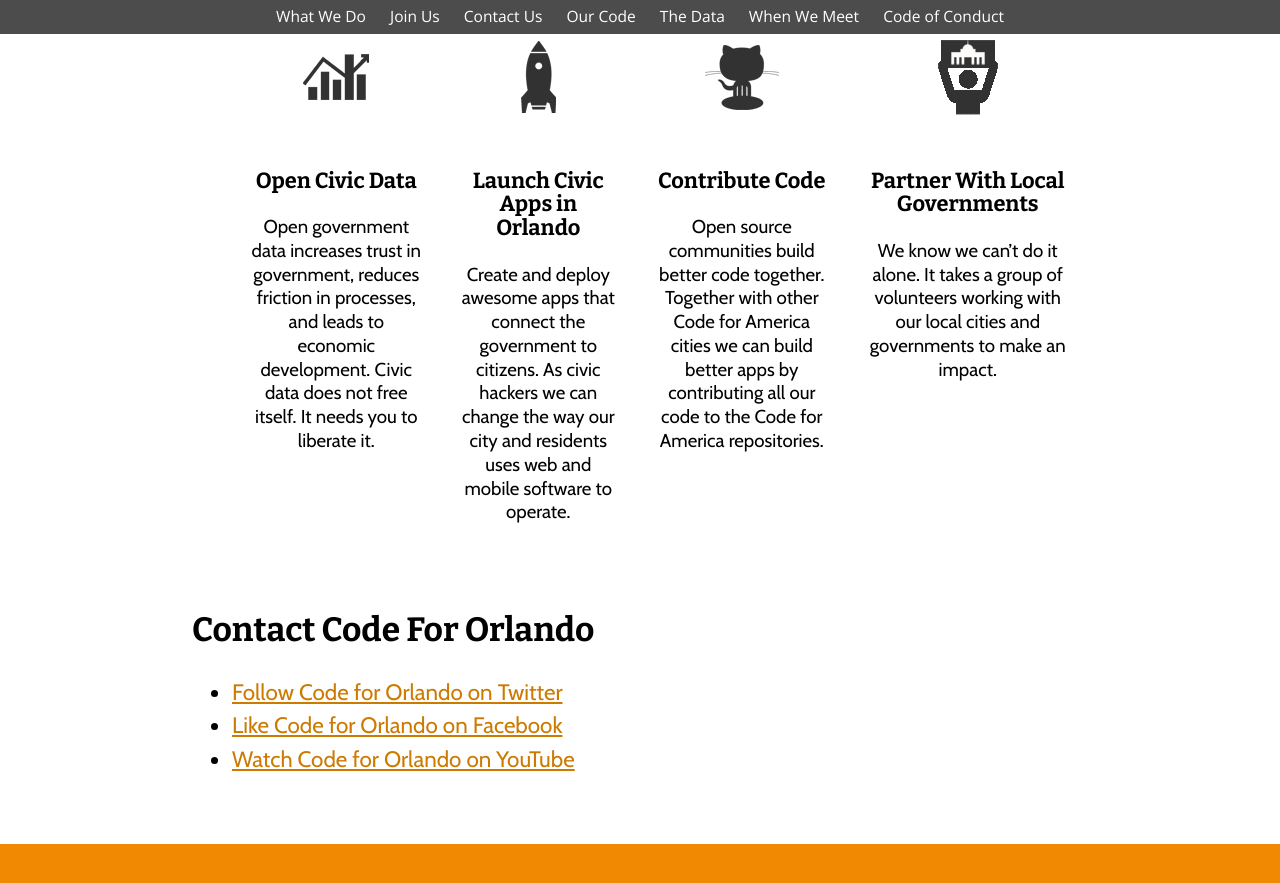
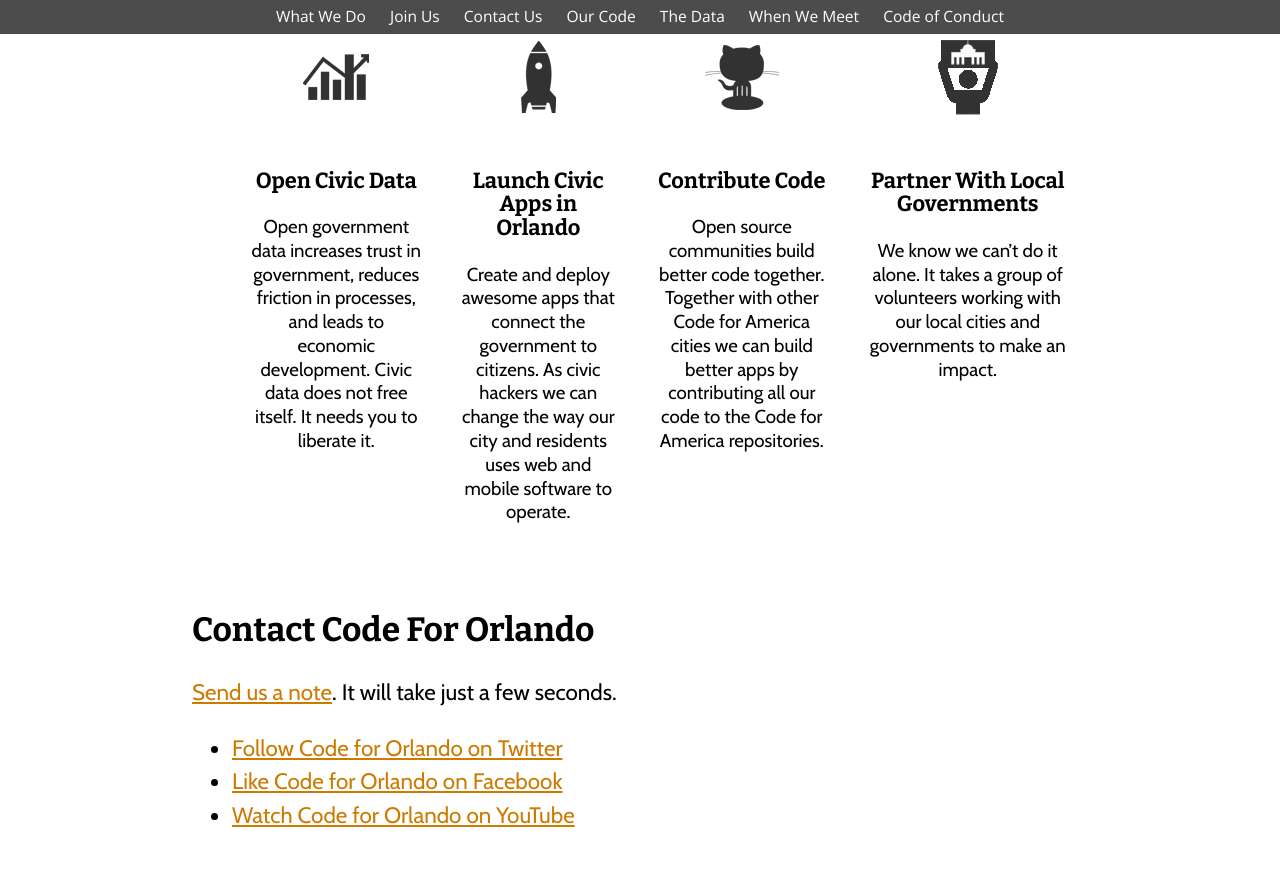
Before and after one commit to cforlando/cforlando.github.io, a Jekyll site: the page built from index.md, in a window 1280 px wide and 900 px high, scrolled down 1188 px. Shown: the top 883 px of the window. Built offline with Jekyll 4.4.1, drawn with Linux system fonts in a browser that asks for light colours; a style sheet for code colours, icons or effects is not loaded; before the commit the page ends 2032 px from its top, so only the background shows below that.

Commit message:
Add help form.

```diff
--- a/_layouts/frontpage.html
+++ b/_layouts/frontpage.html
@@ -53,7 +53,7 @@
 	<header>
 		<hgroup>
 			<h1 class="site-title"><a name="home" href="/">{{ page.title }}</a></h1>
-			<h2 class="site-description">{{ page.subtitle }}</h2>
+			{% if page.subtitle %}<h2 class="site-description">{{ page.subtitle }}</h2>{% endif %}
 		</hgroup>
 	</header>
 
@@ -62,7 +62,7 @@
 {% if page.focuspoints %}
 <section id="focuslist">
 	<header>
-		<h2><a name="whatwedo>"></a>What We Do</a></h2>
+		<h2><a name="what-we-do>">What We Do</a></h2>
 	</header>
 
 	<ul>
@@ -80,8 +80,12 @@
 {% if page.contactus %}
 <section>
 	<header>
-		<h2><a name="contactus">Contact Code For Orlando</a></h2>
+		<h2><a name="contact-us">Contact Code For Orlando</a></h2>
 	</header>
+
+
+	<p><a href="https://cmiller407.typeform.com/to/jh2LKo" data-mode="1" target="_blank">Send us a note</a>. It will take just a few seconds.</p>
+<script>(function(){var qs,js,q,s,d=document,gi=d.getElementById,ce=d.createElement,gt=d.getElementsByTagName,id='typef_orm',b='https://s3-eu-west-1.amazonaws.com/share.typeform.com/';if(!gi.call(d,id)){js=ce.call(d,'script');js.id=id;js.src=b+'share.js';q=gt.call(d,'script')[0];q.parentNode.insertBefore(js,q)}id=id+'_';if(!gi.call(d,id)){qs=ce.call(d,'link');qs.rel='stylesheet';qs.id=id;qs.href=b+'share-button.css';s=gt.call(d,'head')[0];s.appendChild(qs,s)}})()</script>
 
 	<ul class="social">
 {% for socialitem in page.contactus %}
```
